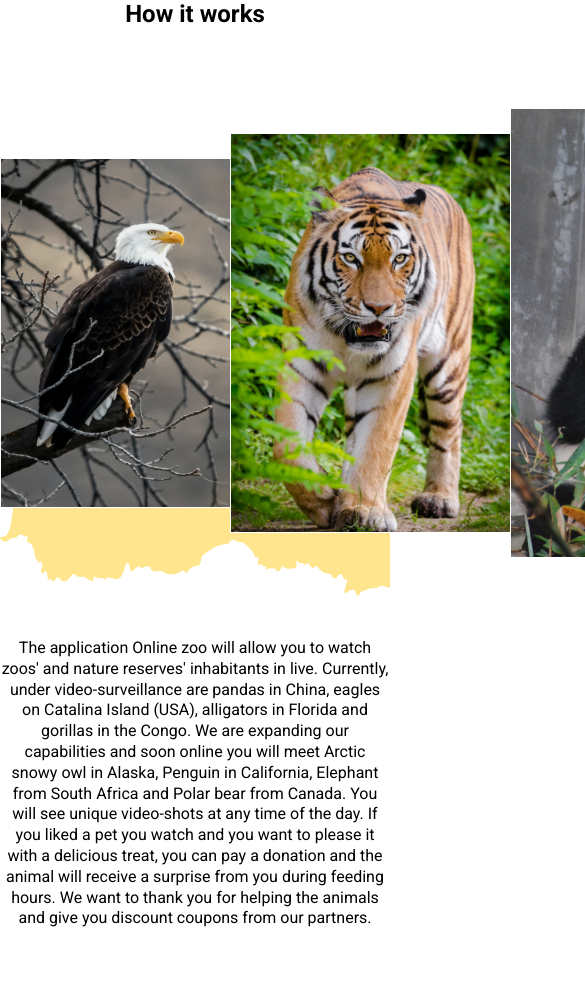
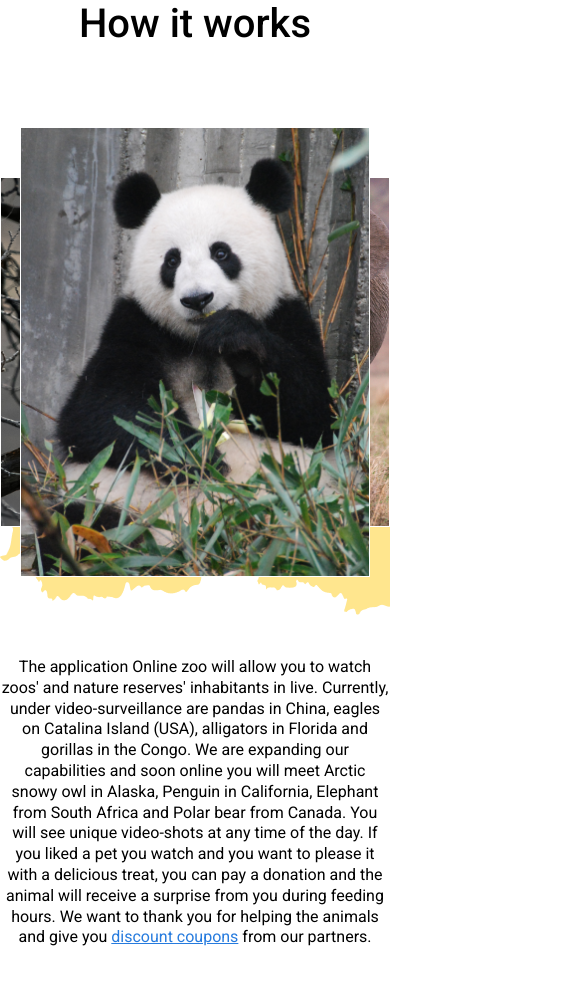
Before and after one commit to kvmbvr/online-zoo, a React (Create React App) app: page / in a window 390 px wide. Shown: the part 800-1784 px from the top of the page, 585 px wide, since content can reach past the window. Built offline with nearby package versions, Linux system fonts and the light colour scheme.

Commit message:
feat: add responsivness for how__images in How component

```diff
--- a/src/components/How/How.jsx
+++ b/src/components/How/How.jsx
@@ -12,9 +12,9 @@ const How = () => {
         <h2 className={styles.how__title}>How it works</h2>
         <div className={styles.how__images_container}>
           <div className={styles.how__images}>
+            <img src={howPanda} alt="img" className={styles.how__image} />
+            <img src={howTiger} alt="img" className={styles.how__image} />
             <img src={howEagle} alt="img" className={styles.how__image} />
-            <img src={howTiger} alt="img" className={styles.how__image} />
-            <img src={howPanda} alt="img" className={styles.how__image} />
             <img src={howMonkey} alt="img" className={styles.how__image} />
             <img src={howElephant} alt="img" className={styles.how__image} />
           </div>
@@ -30,7 +30,7 @@ const How = () => {
           you watch and you want to please it with a delicious treat, you can
           pay a donation and the animal will receive a surprise from you during
           feeding hours. We want to thank you for helping the animals and give
-          you discount coupons from our partners.
+          you <a className={styles.how__link} href="#">discount coupons</a> from our partners.
         </p>
       </div>
     </section>
--- a/src/components/How/How.module.scss
+++ b/src/components/How/How.module.scss
@@ -1,4 +1,5 @@
 $img-border-color: #fff;
+$link-color: #267BDE;
 
 .how {
   padding: 100px 0;
@@ -7,26 +8,30 @@ $img-border-color: #fff;
 .how__container {
   max-width: 1370px;
   margin: 0 auto;
-
 }
 
 .how__title {
   text-align: center;
+  font-size: 40px;
+  font-weight: 500;
 }
 
 .how__images_container {
   position: relative;
-  background: url(../../assets/img/how-bg-top.png), url(../../assets/img/how-bg-bottom.png);
+  background: url(../../assets/img/how-bg-top.png),
+    url(../../assets/img/how-bg-bottom.png);
   background-repeat: no-repeat;
   background-position: 490px 30px, 0px 230px;
   z-index: -5;
+  padding: 80px 0;
 }
 
 .how__images {
-  display: grid;
-  grid-template-columns: repeat(5, 1fr);
+  display: flex;
   align-items: center;
   padding: 80px 0;
+  position: relative;
+  height: 450px;
 }
 
 .how__image {
@@ -34,36 +39,45 @@ $img-border-color: #fff;
   height: auto;
   object-fit: cover;
   border: 1px solid $img-border-color;
+  position: absolute;
 
   &:nth-child(1) {
-    width: 250px;
-    height: 350px;
-    margin-right: -20px;
+    width: 350px;
+    height: 450px;
+    top: 0;
+    left: 50%;
+    transform: translateX(-50%);
   }
 
-  &:nth-child(2) {
+   &:nth-child(2) {
     width: 300px;
     height: 400px;
-    margin-right: -20px;
+    left: 17%;
+    z-index: -1;
   }
 
   &:nth-child(3) {
-    width: 350px;
-    height: 450px;
-    margin-right: -20px;
+    width: 250px;
+    height: 350px;
+    left: 0;
+    z-index: -2;
   }
 
   &:nth-child(4) {
     width: 300px;
     height: 400px;
     z-index: -1;
-    margin-right: -20px;
+    right: 17%;
   }
 
   &:nth-child(5) {
     width: 250px;
     height: 350px;
     z-index: -2;
+    right: 0;
+  }
+
+  @media (max-width: 1390px) {
   }
 }
 
@@ -74,4 +88,9 @@ $img-border-color: #fff;
   font-size: 16px;
   font-weight: 400;
   line-height: 130%;
+
+  .how__link {
+    text-decoration: underline;
+    color: $link-color;
+  }
 }
```
